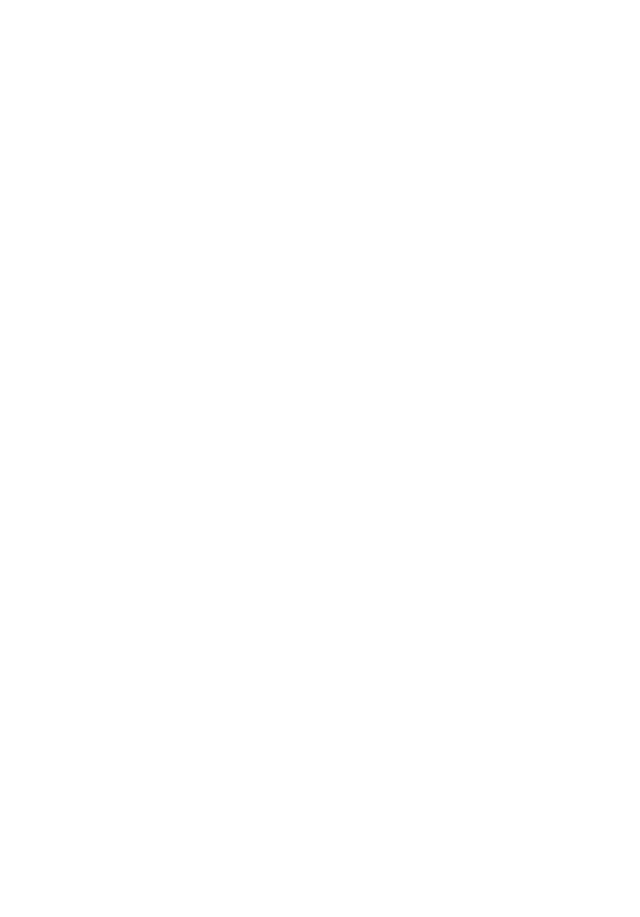
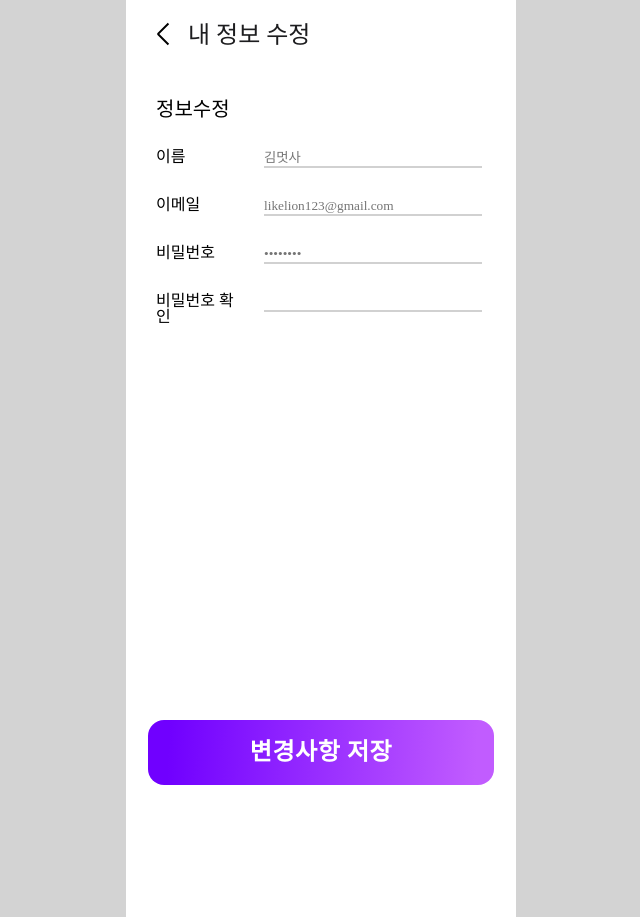
Before and after one commit to Likelion-Inha-10/Duckku-fe, a React (Create React App) app: page /my-inform-fix in a window 1280 px wide. Before the commit this address had no page. Shown: the whole page, without its empty margins (319-959 px from the left). Before the commit the page ends 800 px from the top, so only its background shows below. Built offline with nearby package versions, Linux system fonts and the light colour scheme; a web font is replaced by a local one.

Commit message:
chore: 내 정보 수정 페이지 완료

```diff
--- /dev/null
+++ b/src/pages/MyFixInform/index.jsx
@@ -0,0 +1,154 @@
+import React, {useState} from 'react';
+import styled from 'styled-components';
+import Layout from '../../duckku-ui/Layout';
+import Header from '../../duckku-ui/Header';
+import Margin from '../../duckku-ui/Margin';
+import Button from '../../duckku-ui/Button';
+import Flex from '../../duckku-ui/Flex';
+import Toast from '../../duckku-ui/Toast';
+
+//정보 수정 박스
+const PersonalBox = styled.div`
+  width: 330px;
+`;
+
+//정보 수정 content
+const FixInformBox = styled.div`
+  font-family: 'Pretendard';
+  font-style: normal;
+  font-weight: 400;
+  font-size: 20px;
+  line-height: 29px;
+  color: #000000;
+  padding-top: 3px;
+`;
+
+// 버튼 만들기
+const ButtonWrapper = styled.div`
+  ${(props) => props.theme.flex.flexCenterColumn};
+  gap: 18px;
+  margin-bottom: 112px;
+`;
+
+//한 칸을 감싸는 큰 박스
+const FixWrap = styled.div`
+  width: 100%;
+  height: 20px;
+`;
+
+// 타이틀을 가지는 div
+const SetTitleBox = styled.div`
+  width: 120px;
+  height: 24px;
+  font-family: 'Pretendard';
+  font-style: normal;
+  font-weight: 400;
+  font-size: 16px;
+  color: #000000;
+  padding-left: 30px;
+  padding-top: 5px;
+`;
+
+// 수정된 정보를 받는 div
+const FixContentBox = styled.div`
+  height: 24px;
+  width: 218px;
+  font-family: 'Pretendard';
+  font-style: normal;
+  font-weight: 400;
+  font-size: 16px;
+  color: #000000;
+  margin-left: 18px;
+  padding-top: 5px;
+  border-bottom: 2px solid rgba(0, 0, 0, 0.18);
+
+  .name {
+    border-top-width: 0;
+    border-left-width: 0;
+    border-bottom-width: 0;
+    border-right-width: 0;
+  }
+`;
+
+const MyFixInform = () => {
+
+  const [inputName, setInputName] = useState("");
+
+  const onChangeInputName = (e) => {
+    const {name} = e.target;
+    setInputName(name);
+  };
+
+  const [inputEmail, setInputEmail] = useState("");
+
+  const onChangeInputEmail = (e) => {
+    const {email} = e.target;
+    setInputEmail(email);
+  };
+
+  const [inputPassword, setInputPassword] = useState("");
+
+  const onChangeInputPassword = (e) => {
+    const {password} = e.target;
+    setInputPassword(password);
+  };
+
+  const [inputCheck, setInputCheck] = useState("");
+
+  const onChangeInputCheck = (e) => {
+    const {check} = e.target;
+    setInputCheck(check);
+  };
+
+  return (
+    <Layout>
+      <Header back title="내 정보 수정"/>
+      <Margin height="22" />
+      <PersonalBox>
+        <FixInformBox>정보수정</FixInformBox>
+      </PersonalBox>
+      <Margin height="20" />
+      <FixWrap>
+        <Flex direction="row">
+          <SetTitleBox>이름</SetTitleBox>
+          <FixContentBox>
+            <input className="name" onChange={onChangeInputName} value={inputName} placeholder="김멋사"type="text"/>
+          </FixContentBox>
+        </Flex>
+      </FixWrap>
+      <Margin height="28" />
+      <FixWrap>
+        <Flex direction="row">
+          <SetTitleBox>이메일</SetTitleBox>
+          <FixContentBox>
+          <input className="name" onChange={onChangeInputEmail} value={inputEmail} placeholder="likelion123@gmail.com"type="text"/>
+          </FixContentBox>
+        </Flex>
+      </FixWrap>
+      <Margin height="28" />
+      <FixWrap>
+        <Flex direction="row">
+          <SetTitleBox>비밀번호</SetTitleBox>
+          <FixContentBox>
+          <input className="name" onChange={onChangeInputPassword} value={inputPassword} placeholder="••••••••"type="password"/>
+          </FixContentBox>
+        </Flex>
+      </FixWrap>
+      <Margin height="28" />
+      <FixWrap>
+        <Flex direction="row">
+          <SetTitleBox>비밀번호 확인</SetTitleBox>
+          <FixContentBox>
+          <input className="name" onChange={onChangeInputCheck} value={inputCheck} type="password"/>
+          </FixContentBox>
+        </Flex>
+      </FixWrap>
+      <Margin height="412" />
+      <ButtonWrapper>
+          <Button onClick={() => Toast("저장되었습니다")}>변경사항 저장</Button>
+        </ButtonWrapper>
+    </Layout>
+  );
+};
+
+export default MyFixInform;
--- a/src/pages/MyInform/index.jsx
+++ b/src/pages/MyInform/index.jsx
@@ -5,6 +5,7 @@
 import Margin from '../../duckku-ui/Margin';
 import Flex from '../../duckku-ui/Flex';
 import {BsFillCircleFill} from 'react-icons/bs';
+import { useNavigate } from 'react-router-dom';
 
 // 개인 정보 박스
 const PersonalBox = styled.div`
@@ -80,6 +81,13 @@
 `;
 
 const MyInform = () => {
+
+  const navigate = useNavigate();
+
+  const goToFixInform = () => {
+    navigate("/my-inform-fix");
+  }
+
   return (
     <Layout>
       <Header back title="내 정보" />
@@ -87,7 +95,7 @@
       <PersonalBox>
         <Flex direction="row" justify="space-between">
           <MyInformBox>기본정보</MyInformBox>
-          <InformBox>정보수정</InformBox>
+          <InformBox onClick={goToFixInform}>정보수정</InformBox>
         </Flex>
       </PersonalBox>
       <Margin height="20" />
--- a/src/pages/MyPage/index.jsx
+++ b/src/pages/MyPage/index.jsx
@@ -92,6 +92,7 @@
   const goToInform = () => {
     navigate("/my-inform");
   }
+
   return (
     <Layout>
       <Header title="마이 페이지"/>
--- a/src/routes/index.jsx
+++ b/src/routes/index.jsx
@@ -13,6 +13,7 @@
 import Wish from "../pages/Wish";
 import MyPage from "../pages/MyPage";
 import MyInform from "../pages/MyInform";
+import MyFixInform from "../pages/MyFixInform";
 
 // 라우트명은 kebab-case 로 작성합니다
 
@@ -30,6 +31,7 @@
       <Route exact path="/main-home" element={<MainHome />} />
       <Route exact path="/my-page" element={<MyPage />} />
       <Route exact path="/my-inform" element={<MyInform />} />
+      <Route exact path="/my-inform-fix" element={<MyFixInform />} />
     </Routes>
   </BrowserRouter>
 );
```
